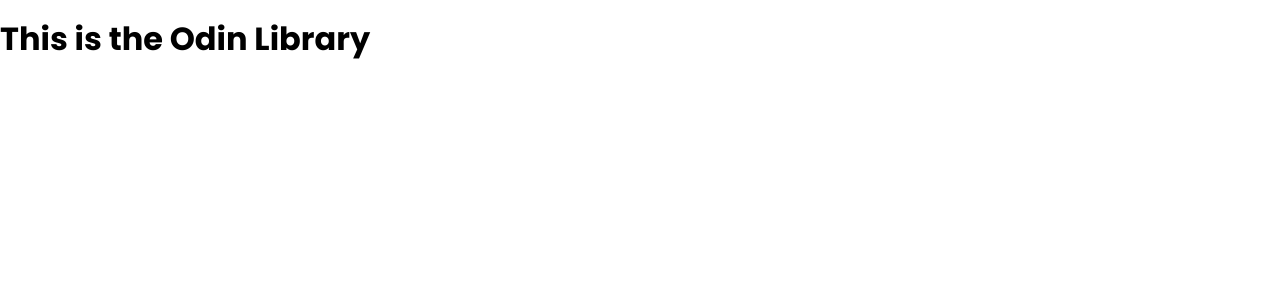
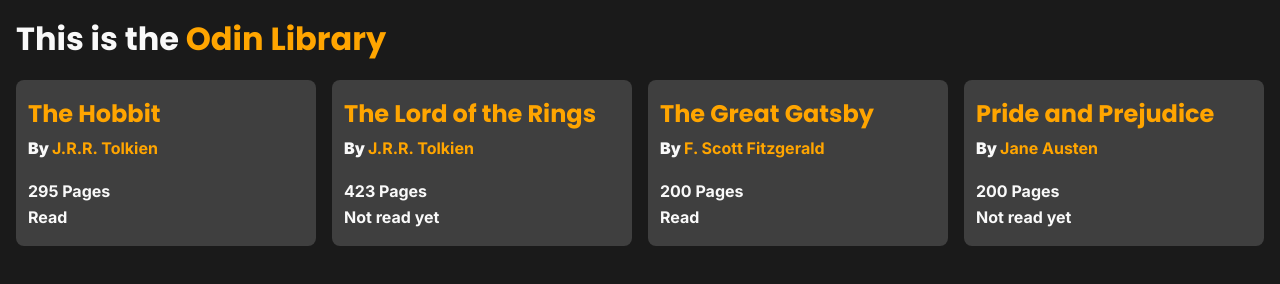
Before and after one commit to AhmedTheGreatest/odin-library, a plain HTML site: page index.html in a window 1280 px wide. Drawn offline with nearby package versions, Linux system fonts and the light colour scheme.

Commit message:
Style UI

```diff
--- a/index.html
+++ b/index.html
@@ -12,6 +12,20 @@
   <script src="script.js" defer></script>
 </head>
 <body>
-  <h1>This is the Odin Library</h1>
+  <h1>This is the <span class="intro-library-span">Odin Library</span></h1>
+
+  <div id="books" class="books">
+    <template id="book-template">
+      <div class="book">
+        <div class="book-intro">
+          <h2 class="book-title">Book Title</h2>
+          <p class="book-author-span">By <span class="book-author">Author: Author Name</span></p>
+        </div>
+        <p class="book-pages-span"><span class="book-pages">123</span> Pages</p>
+        <p class="book-read">Read</p>
+        <!-- <button class="delete">Delete</button> -->
+      </div>
+    </template>
+  </div>
 </body>
 </html>
--- a/script.js
+++ b/script.js
@@ -15,3 +15,24 @@ function addBookToLibrary(title, author, pages, read) {
   book = new Book(title, author, pages, read);
   library.push(book);
 }
+
+addBookToLibrary("The Hobbit", "J.R.R. Tolkien", 295, true);
+addBookToLibrary("The Lord of the Rings", "J.R.R. Tolkien", 423, false);
+addBookToLibrary("The Great Gatsby", "F. Scott Fitzgerald", 200, true);
+addBookToLibrary("Pride and Prejudice", "Jane Austen", 200, false);
+
+function displayBooks() {
+  const template = document.querySelector('#book-template');
+  const booksContainer = document.querySelector('#books')
+
+  library.forEach(book => {
+    const bookElement = template.content.cloneNode(true);
+    bookElement.querySelector('.book-title').textContent = book.title;
+    bookElement.querySelector('.book-author').textContent = book.author;
+    bookElement.querySelector('.book-pages').textContent = book.pages;
+    bookElement.querySelector('.book-read').textContent = book.read ? 'Read' : 'Not read yet';
+    booksContainer.appendChild(bookElement);
+  });
+}
+
+displayBooks();
--- a/styles/styles.css
+++ b/styles/styles.css
@@ -1,7 +1,69 @@
 html {
   font-family: 'Inter', Arial, Helvetica, sans-serif;
+  background-color: rgb(26, 26, 26);
+  color: #F9F9F9;
 }
 
 h1, h2, h3, h4, h5, h6 {
   font-family: 'Poppins', Arial, Helvetica, sans-serif;
 }
+
+body {
+  margin: 1rem;
+}
+
+.intro-library-span {
+  color: orange;
+}
+
+.books {
+  display: grid;
+  grid-template-columns: repeat(auto-fill, minmax(250px, 1fr));
+  gap: 1rem;
+}
+
+.book {
+  background-color: rgb(63, 63, 63);
+  border-radius: 0.5rem;
+  padding: 0px 1rem;
+  display: flex;
+  flex-direction: column;
+  gap: 0.5rem;
+  padding: 1.25rem 0.75rem;
+}
+
+.book > p {
+  margin: 0;
+  padding: 0;
+}
+
+.book-title {
+  color: orange;
+  padding: 0;
+  margin: 0px;
+}
+
+.book-intro {
+  display: flex;
+  flex-direction: column;
+  gap: 0.75rem;
+}
+
+.book-author {
+  color: orange;
+  font-weight: 700;
+}
+
+.book-author-span {
+  font-weight: 900;
+  margin-top: 0px;
+}
+
+.book-pages-span {
+  font-weight: 700;
+  margin-top: 0px;
+}
+
+.book-read {
+  font-weight: 700;
+}
```
